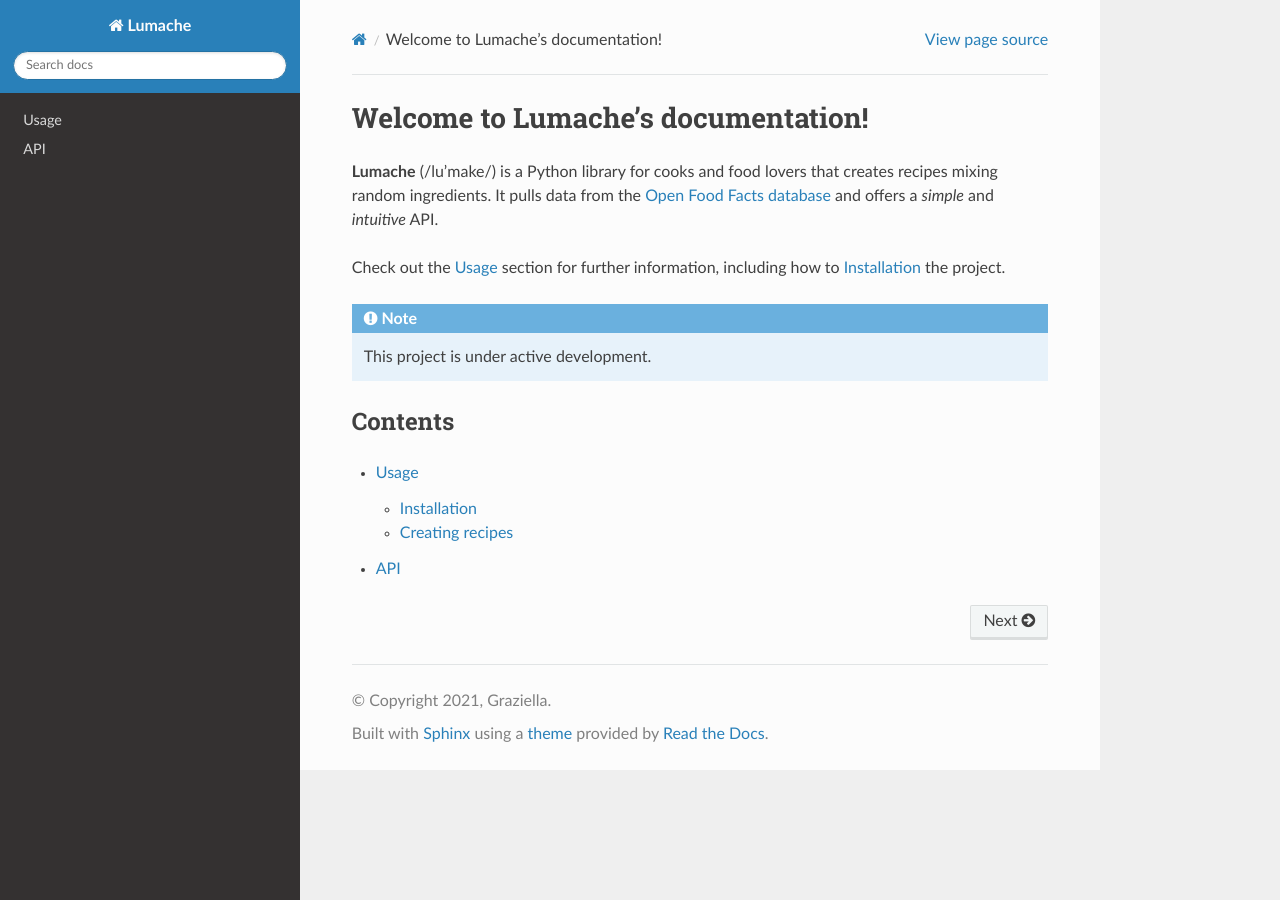
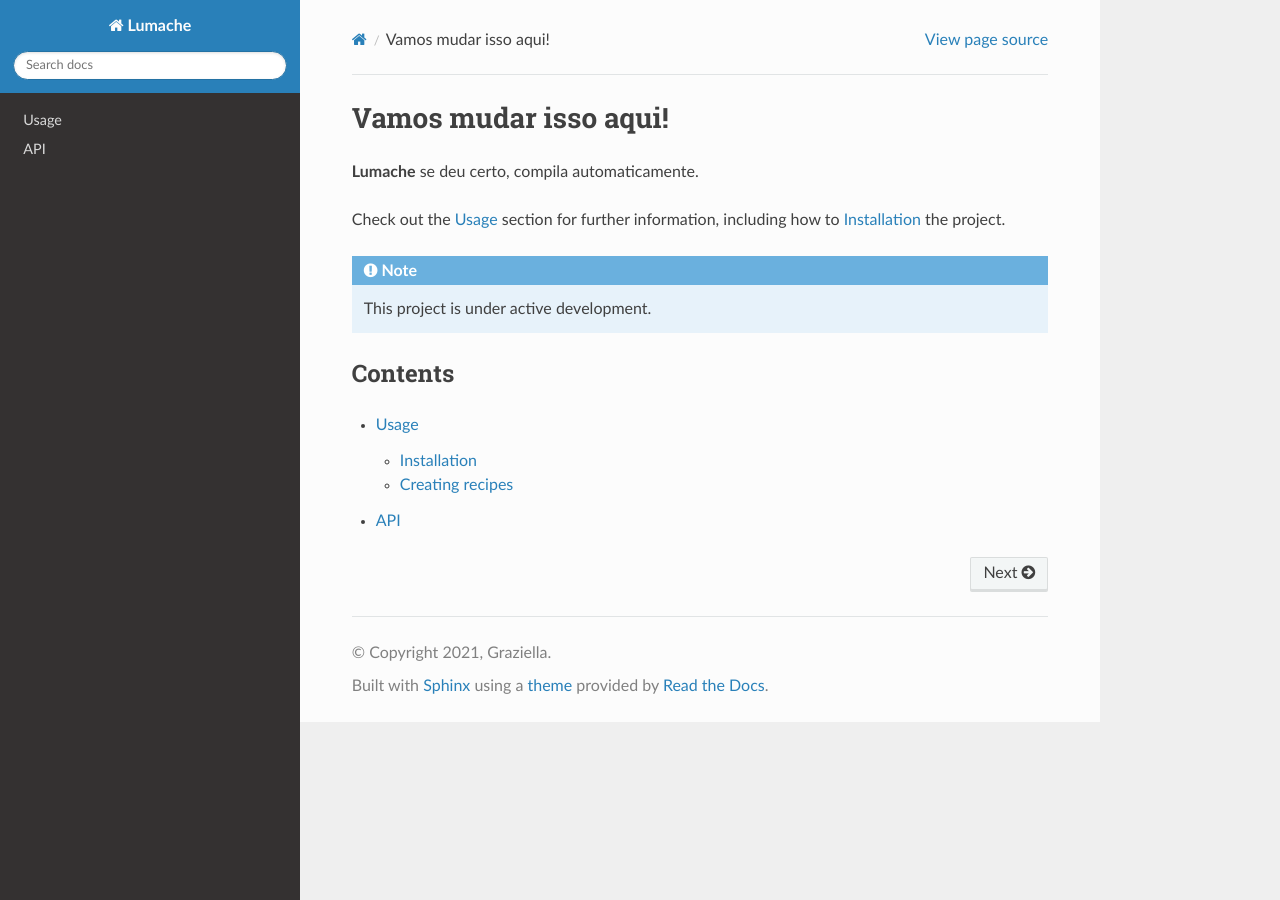
Before and after one commit to eniohandy/readthedocs, a Sphinx documentation site: the page built from docs/source/index.rst, in a window 1280 px wide. Built offline with Sphinx 7.4.7 and the Read the Docs theme 3.1.0, drawn with Linux system fonts in a browser that asks for light colours; pages that are not in the unit, such as notebooks, are missing from menus.

Commit message:
teste de atualizacao

```diff
--- a/docs/source/index.rst
+++ b/docs/source/index.rst
@@ -1,10 +1,7 @@
-Welcome to Lumache's documentation!
+Vamos mudar isso aqui!
 ===================================
 
-**Lumache** (/lu'make/) is a Python library for cooks and food lovers
-that creates recipes mixing random ingredients.
-It pulls data from the `Open Food Facts database <https://world.openfoodfacts.org/>`_
-and offers a *simple* and *intuitive* API.
+**Lumache** se deu certo, compila automaticamente.
 
 Check out the :doc:`usage` section for further information, including
 how to :ref:`installation` the project.
```
